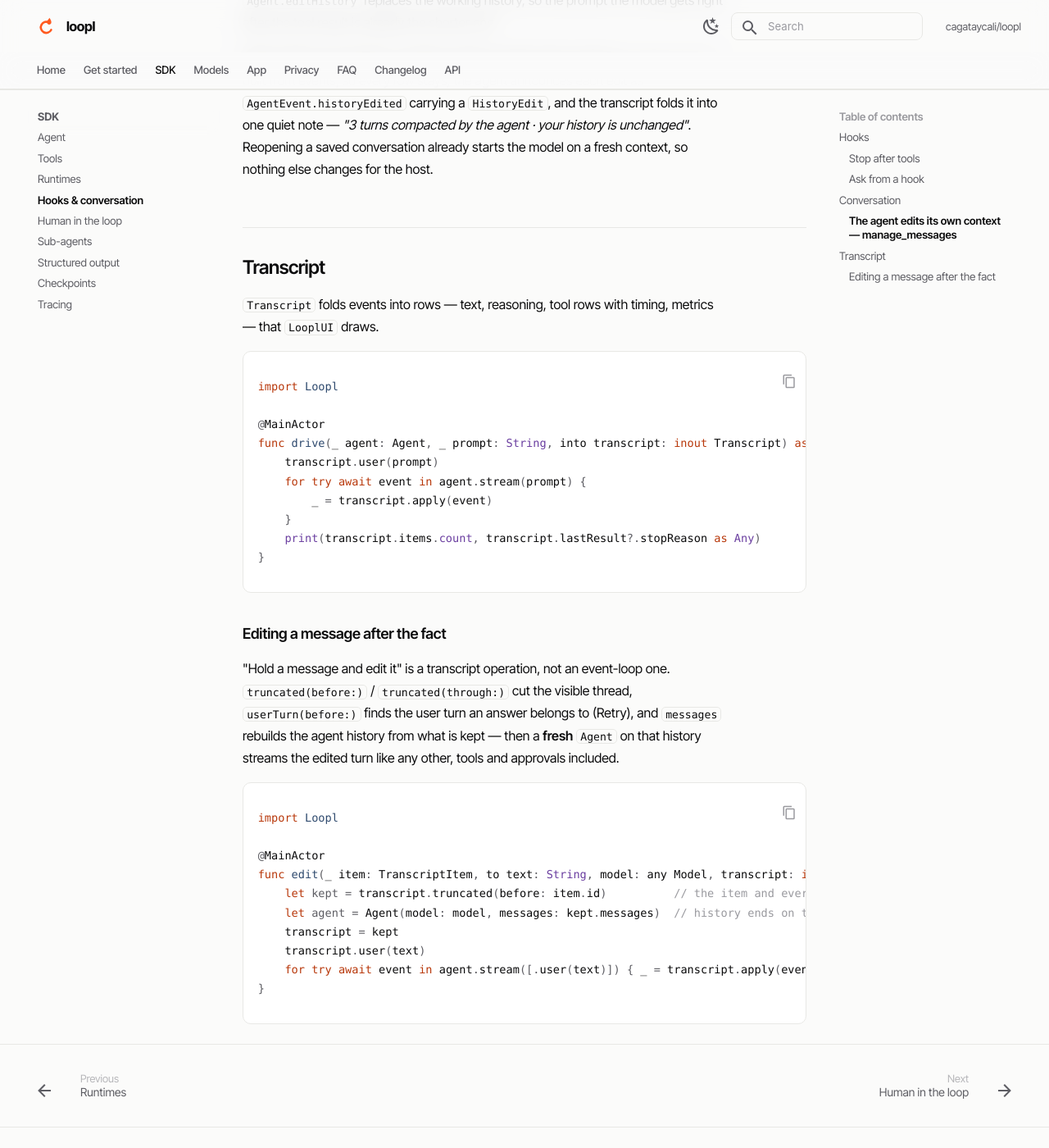
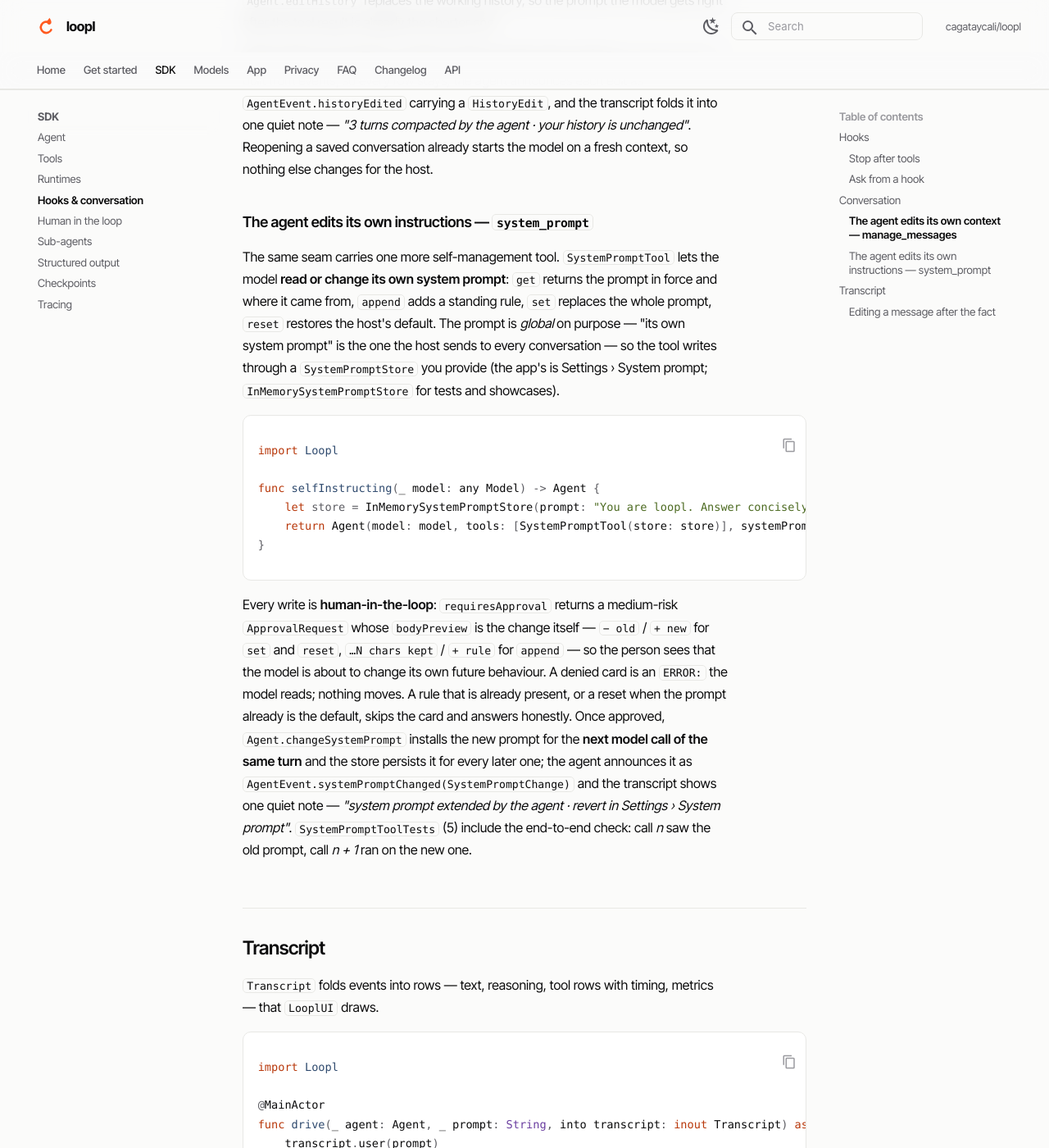
Before and after one commit to cagataycali/loopl, an MkDocs documentation site: the page built from docs/sdk/hooks.md, in a window 1280 px wide and 1400 px high, scrolled down 3810 px. Shown: the whole window at 82% size. Built offline with MkDocs 1.6.1 and Material for MkDocs 9.7.7, drawn with Linux system fonts in a browser that asks for light colours.

Commit message:
docs: system_prompt tool (sdk hooks page, app tools table, changelog)

````diff
--- a/docs/sdk/hooks.md
+++ b/docs/sdk/hooks.md
@@ -140,6 +140,35 @@ and the transcript folds it into one quiet note — *"3 turns compacted by the a
 unchanged"*. Reopening a saved conversation already starts the model on a fresh context, so nothing else
 changes for the host.
 
+### The agent edits its own instructions — `system_prompt`
+
+The same seam carries one more self-management tool. `SystemPromptTool` lets the model **read or change its
+own system prompt**: `get` returns the prompt in force and where it came from, `append` adds a standing rule,
+`set` replaces the whole prompt, `reset` restores the host's default. The prompt is *global* on purpose — "its
+own system prompt" is the one the host sends to every conversation — so the tool writes through a
+`SystemPromptStore` you provide (the app's is Settings › System prompt; `InMemorySystemPromptStore` for tests
+and showcases).
+
+```swift
+// snippet: compile
+import Loopl
+
+func selfInstructing(_ model: any Model) -> Agent {
+    let store = InMemorySystemPromptStore(prompt: "You are loopl. Answer concisely.")
+    return Agent(model: model, tools: [SystemPromptTool(store: store)], systemPrompt: store.read())
+}
+```
+
+Every write is **human-in-the-loop**: `requiresApproval` returns a medium-risk `ApprovalRequest` whose
+`bodyPreview` is the change itself — `− old` / `+ new` for `set` and `reset`, `…N chars kept` / `+ rule` for
+`append` — so the person sees that the model is about to change its own future behaviour. A denied card is an
+`ERROR:` the model reads; nothing moves. A rule that is already present, or a reset when the prompt already is
+the default, skips the card and answers honestly. Once approved, `Agent.changeSystemPrompt` installs the new
+prompt for the **next model call of the same turn** and the store persists it for every later one; the agent
+announces it as `AgentEvent.systemPromptChanged(SystemPromptChange)` and the transcript shows one quiet note —
+*"system prompt extended by the agent · revert in Settings › System prompt"*. `SystemPromptToolTests` (5)
+include the end-to-end check: call *n* saw the old prompt, call *n + 1* ran on the new one.
+
 ## Transcript
 
 `Transcript` folds events into rows — text, reasoning, tool rows with timing, metrics — that `LooplUI` draws.
````
Also changed, not shown: docs/app/tools.md (+1 -0 lines), docs/changelog.md (+1 -0 lines).
